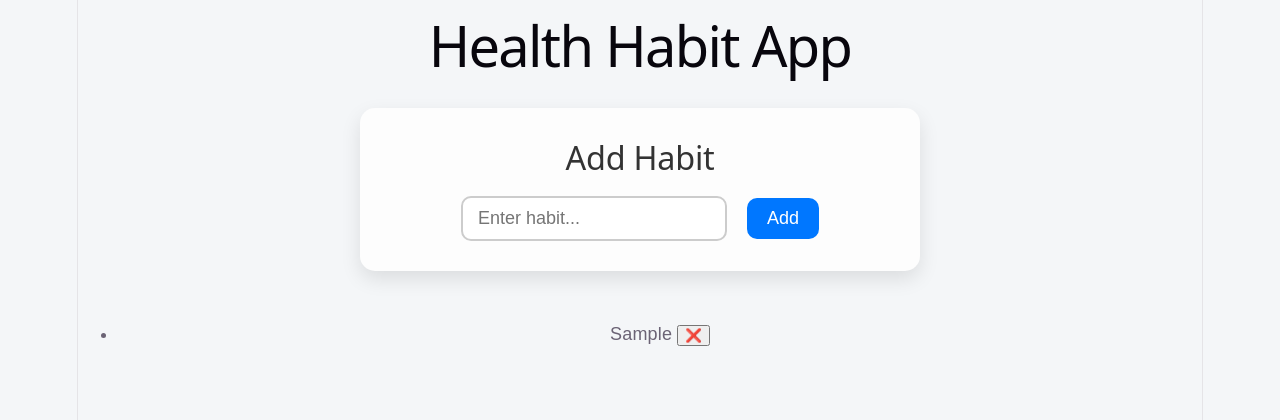
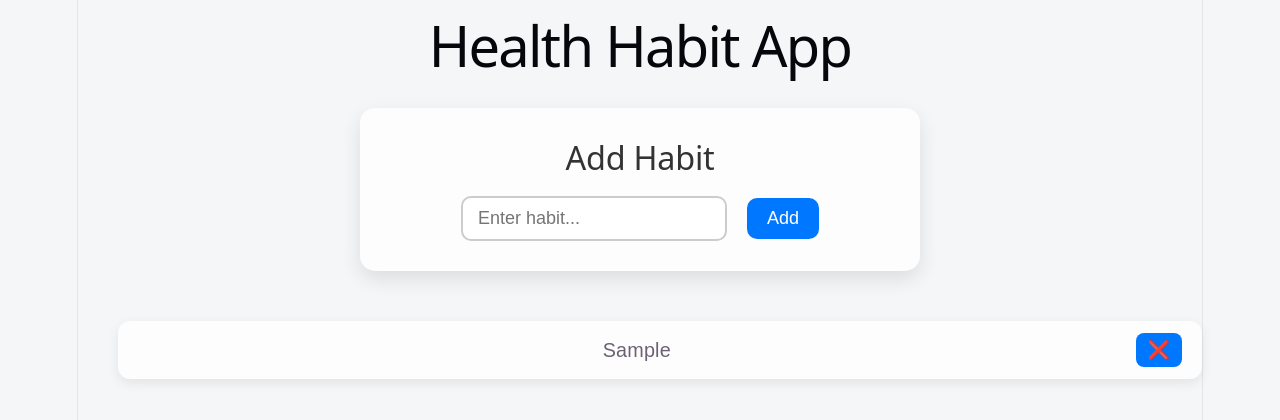
Before and after one commit to sun4205/health-habit-app, a React (Vite) app: page / in a window 1280 px wide. Both pictures are taken after typing "Sample" into the empty fields and a click on the button "Add". Shown: the top 420 px of the page. Built offline with nearby package versions, Linux system fonts and the light colour scheme.

Commit message:
update habitiem and add css

```diff
--- /dev/null
+++ b/src/components/HabitItem.css
@@ -0,0 +1,53 @@
+li {
+  background-color: #fdfdfd;
+  border-radius: 12px;
+  box-shadow: 0 4px 12px rgba(0, 0, 0, 0.08);
+  padding: 12px 20px;
+  margin-bottom: 12px;
+  display: flex;
+  justify-content: space-between;
+  align-items: center;
+  transition:
+    transform 0.2s,
+    box-shadow 0.2s;
+  cursor: pointer;
+}
+
+li:hover {
+  transform: translateY(-2px);
+  box-shadow: 0 8px 20px rgba(0, 0, 0, 0.12);
+}
+
+li.completed {
+  background-color: #e0f7e0;
+  text-decoration: line-through;
+  color: #555;
+}
+
+li span.habit-name {
+  font-size: 1.1rem;
+  font-weight: 500;
+  flex: 1;
+}
+
+li button {
+  padding: 6px 12px;
+  font-size: 1rem;
+  border: none;
+  border-radius: 8px;
+  cursor: pointer;
+  background-color: #0077ff;
+  color: #fff;
+  transition:
+    background-color 0.3s,
+    transform 0.2s;
+}
+
+li button:hover {
+  background-color: #005fcc;
+  transform: translateY(-1px);
+}
+
+li button:active {
+  transform: translateY(0);
+}
--- a/src/components/HabitItem.tsx
+++ b/src/components/HabitItem.tsx
@@ -1,4 +1,5 @@
 import type { Habit } from "../Pages/Home";
+import "./HabitItem.css";
 
 type Props = {
   habit: Habit;
@@ -7,11 +8,12 @@ type Props = {
 
 function HabitItem({ habit, toggleHabit }: Props) {
   return (
-    <li>
-      {habit.name}{" "}
-      <button onClick={() => toggleHabit(habit.id)}>
-        {habit.completed ? "✅" : "❌"}
-      </button>
+    <li
+      className={habit.completed ? "completed" : ""}
+      onClick={() => toggleHabit(habit.id)}
+    >
+      <span className="habit-name">{habit.name}</span>
+      <button>{habit.completed ? "✅" : "❌"}</button>
     </li>
   );
 }
```
